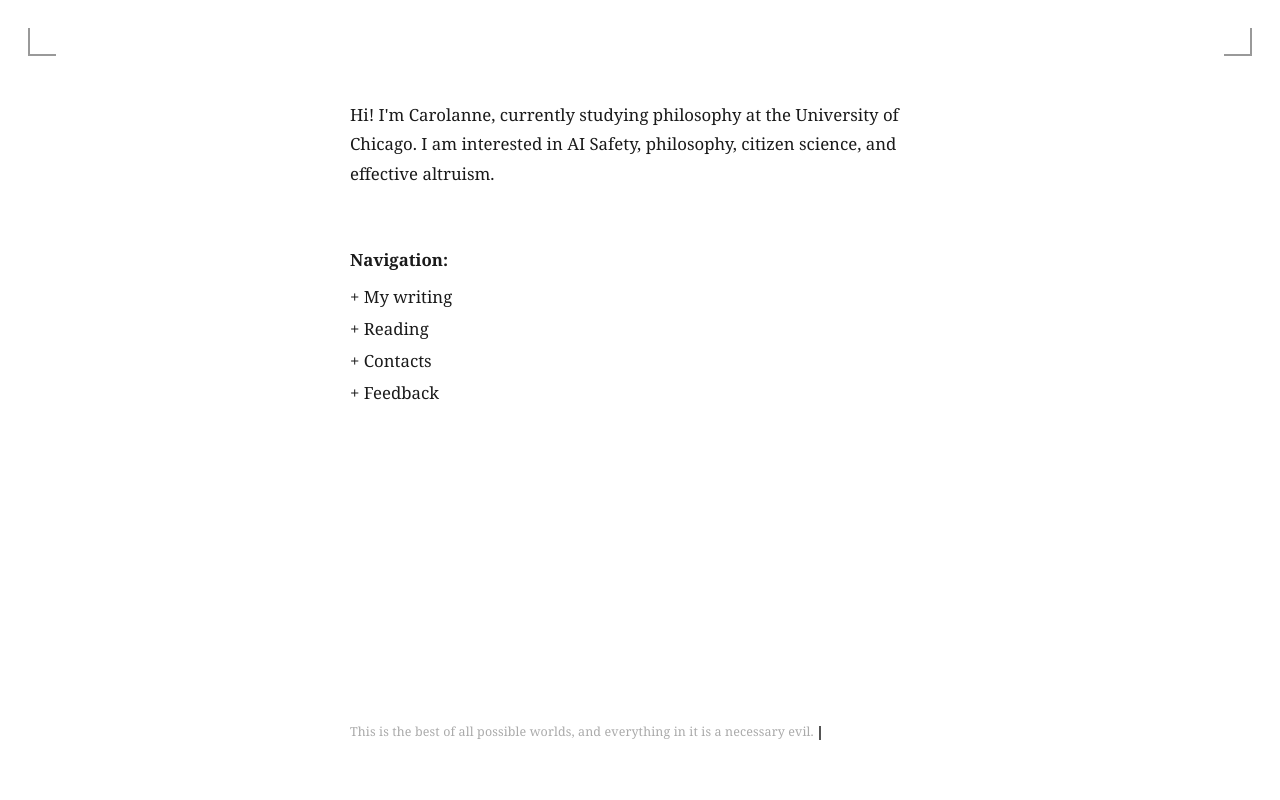
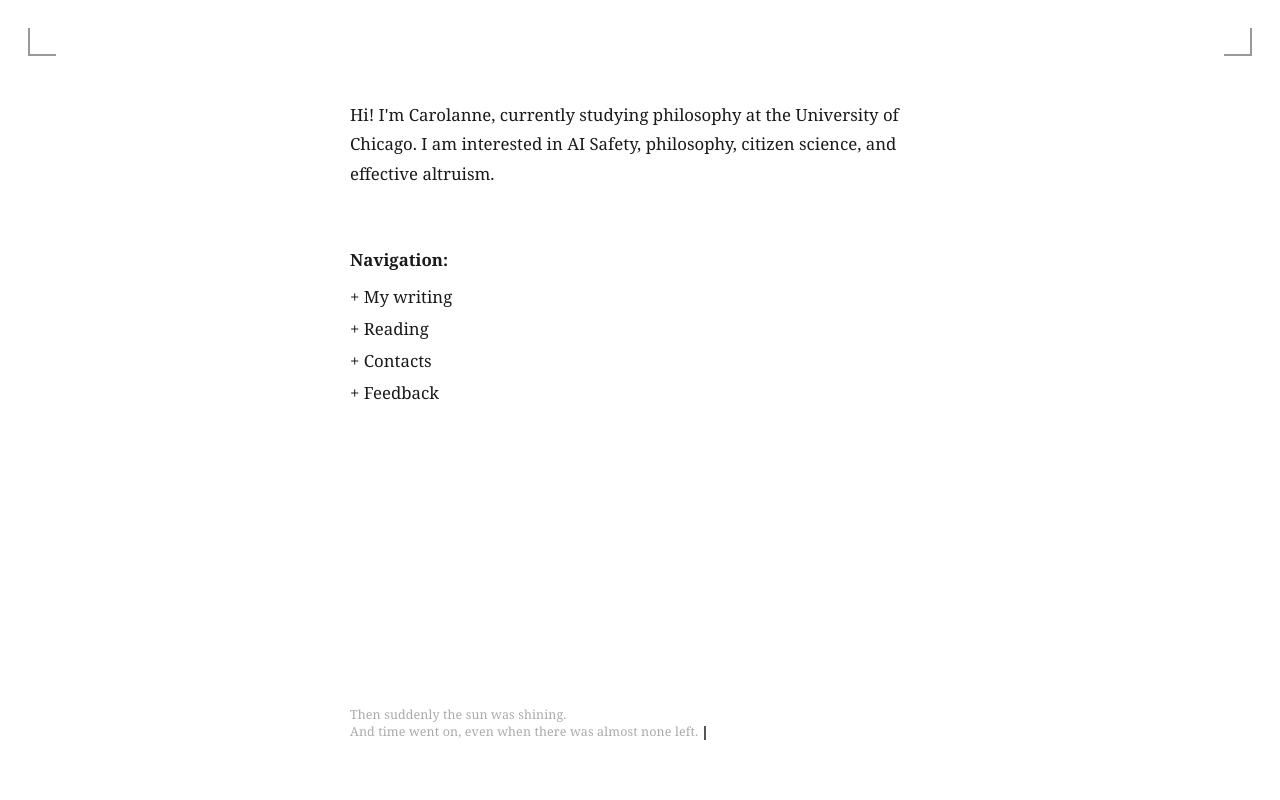
Before and after one commit to carolannejiang-cmyk/web, a plain HTML site: page index.html in a window 1280 px wide. Drawn offline with Linux system fonts and the light colour scheme.

Commit message:
Update footer quote
Co-Authored-By: Claude Opus 4.6 <noreply@anthropic.com>

```diff
--- a/index.html
+++ b/index.html
@@ -232,7 +232,8 @@
     </nav>
 
     <div class="footer-quote">
-      This is the best of all possible worlds, and everything in it is a necessary evil.
+      Then suddenly the sun was shining.<br>
+      And time went on, even when there was almost none left.
       <span class="cursor"></span>
     </div>
 
```
